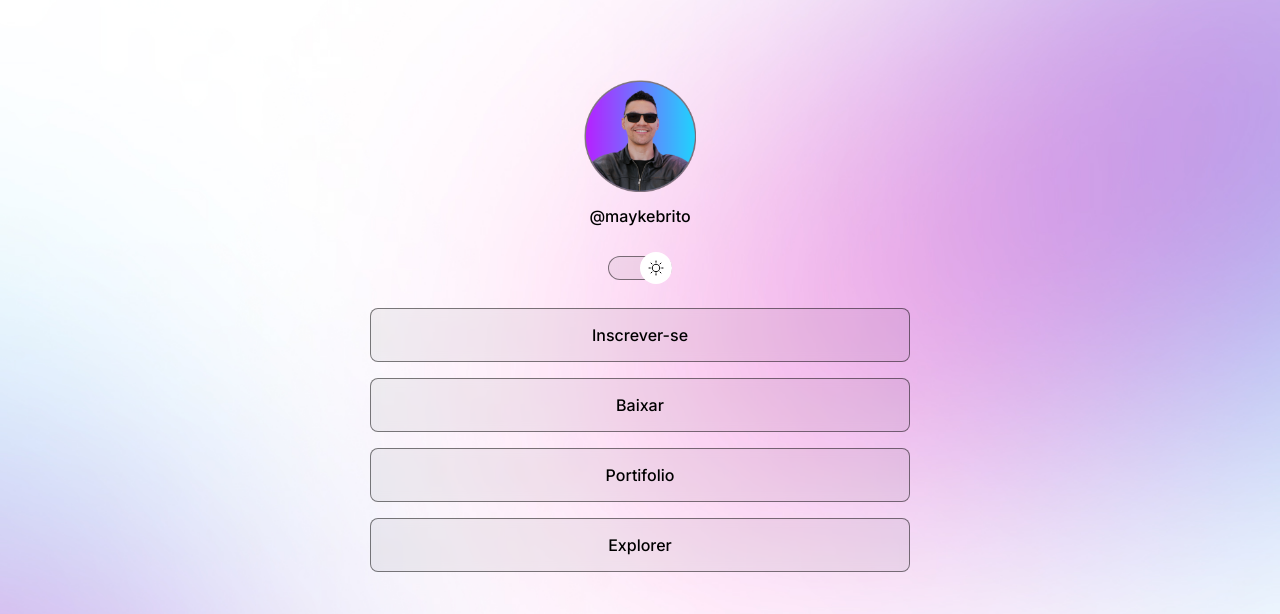
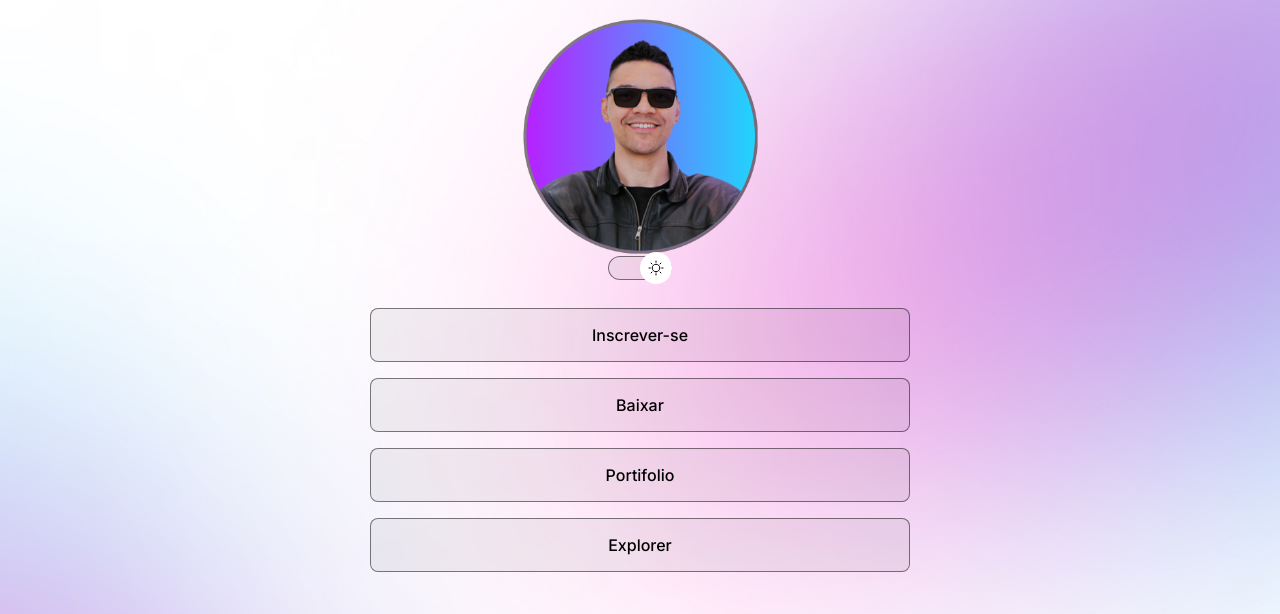
Before and after one commit to aleksander-said/pj-devlinks, a plain HTML site: page index.html in a window 1280 px wide. In both pictures the pointer is over the picture 640 px from the left and 136 px from the top of the page. Shown: the top 614 px of the page. Drawn offline with nearby package versions, Linux system fonts and the light colour scheme.

Commit message:
zoom na img

```diff
--- a/style.css
+++ b/style.css
@@ -59,9 +59,15 @@ body{
 #profile img{
     /*nao ira funcionar o text-align se o filho for display block pois display block ocupa toda a linha*/
     /*display: block;*/
-     width: 112px;
+    width: 112px;
      /*para ver as coisas interessantes
      border: 1px solid purple;*/
+    -webkit-transition: -webkit-transform .5s ease;
+    transition: transform .5s ease;
+}
+#profile img:hover{
+    -webkit-transform: scale(2.1);
+    transform: scale(2.1);
 }
 #profile p{
     /*para ver as grades dos display
```
